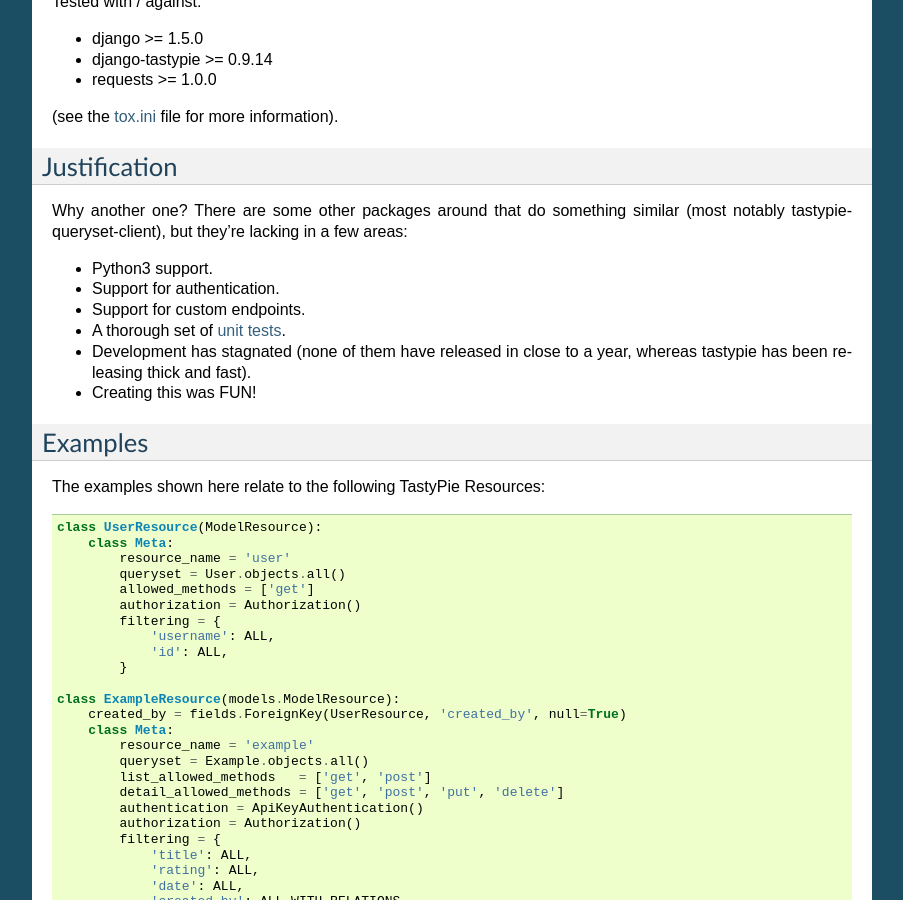
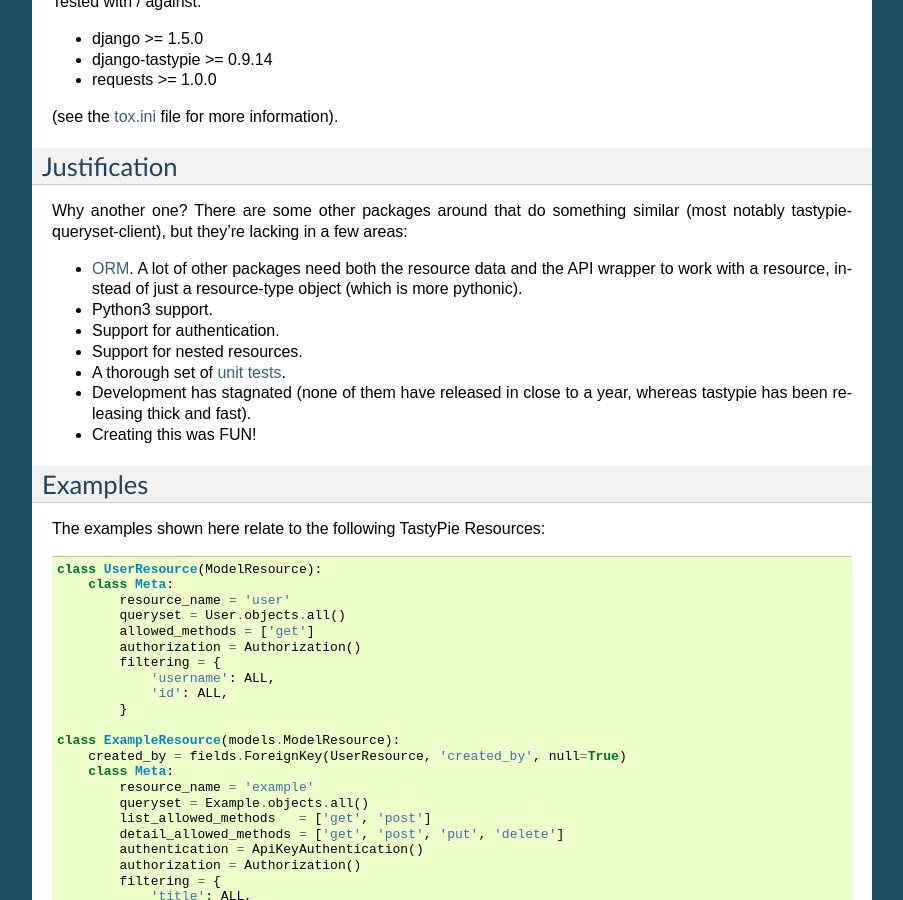
Before and after one commit to cboelsen/tastytopping, a Sphinx documentation site: the page built from docs/index.rst, in a window 1280 px wide and 900 px high, scrolled down 915 px. Shown: the whole window, without its empty margins (198-1101 px from the left). Built offline with Sphinx 7.4.7, drawn with Linux system fonts in a browser that asks for light colours.

```diff
--- a/README.rst
+++ b/README.rst
@@ -142,11 +142,15 @@
 Why another one? There are some other packages around that do something similar
 (most notably tastypie-queryset-client), but they're lacking in a few areas:
 
+- `ORM <http://en.wikipedia.org/wiki/Object-relational_mapping>`_. A lot of
+  other packages need both the resource data and the API wrapper to work with
+  a resource, instead of just a resource-type object (which is more pythonic).
+
 - Python3 support.
 
 - Support for authentication.
 
-- Support for custom endpoints.
+- Support for nested resources.
 
 - A thorough set of `unit tests
   <https://github.com/cboelsen/tastytopping/blob/master/tests/tests.py>`_.
--- a/docs/index.rst
+++ b/docs/index.rst
@@ -68,11 +68,15 @@
 Why another one? There are some other packages around that do something similar
 (most notably tastypie-queryset-client), but they're lacking in a few areas:
 
+- `ORM <http://en.wikipedia.org/wiki/Object-relational_mapping>`_. A lot of
+  other packages need both the resource data and the API wrapper to work with
+  a resource, instead of just a resource-type object (which is more pythonic).
+
 - Python3 support.
 
 - Support for authentication.
 
-- Support for custom endpoints.
+- Support for nested resources.
 
 - A thorough set of `unit tests
   <https://github.com/cboelsen/tastytopping/blob/master/tests/tests.py>`_.
```
Also changed, not shown: 2 other files.
